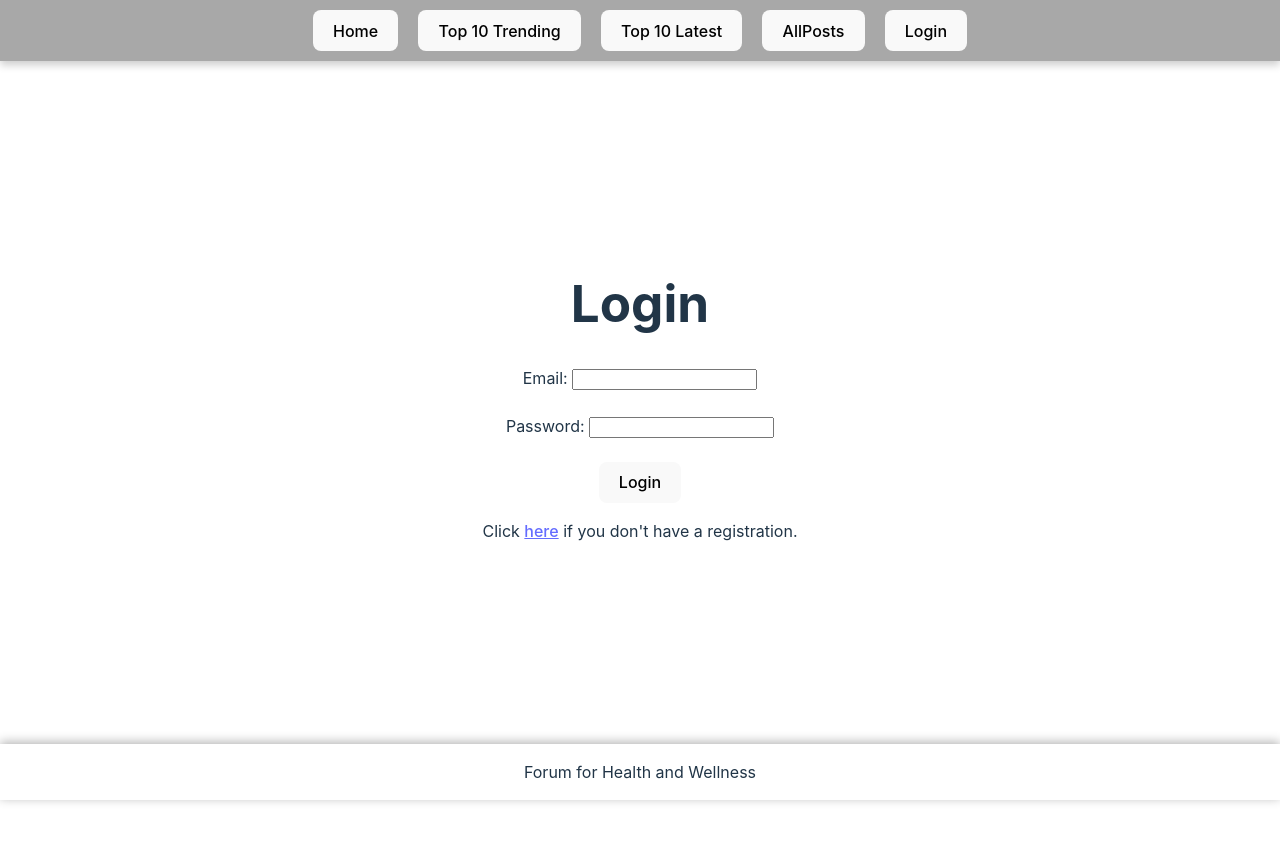
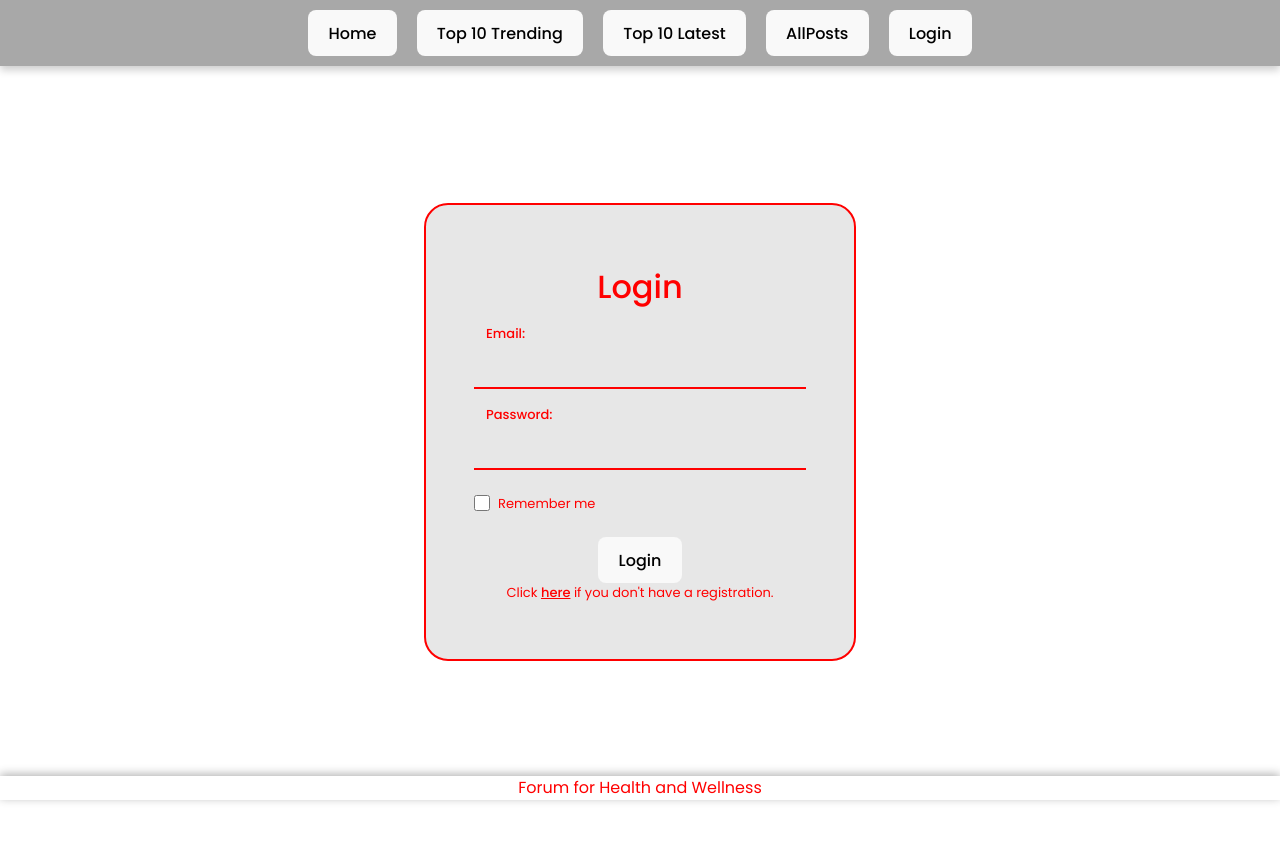
Before and after one commit to Alpha-55-JS-Web-Programming/React-Team-Project, a React (Vite) app in the folder forum/forum/: page /login in a window 1280 px wide. Shown: the top 842 px of the page. Before the commit the page ends 800 px from the top, so only its background shows below. Built offline with nearby package versions, Linux system fonts and the light colour scheme; no server answers.

Commit message:
add new Login/css code on Login.jsx page

```diff
--- /dev/null
+++ b/forum/forum/src/views/Login/Login.css
@@ -0,0 +1,195 @@
+/*=============== GOOGLE FONTS ===============*/
+@import url("https://fonts.googleapis.com/css2?family=Poppins:wght@400;500&display=swap");
+/*=============== VARIABLES CSS ===============*/
+:root {
+  /*========== Colors ==========*/
+  /*Color mode HSL(hue, saturation, lightness)*/
+  --white-color: hsl(0, 100%, 50%);
+  --black-color: hsl(0, 0%, 0%);
+  /*========== Font and typography ==========*/
+  /*.5rem = 8px | 1rem = 16px ...*/
+  --body-font: "Poppins", sans-serif;
+  --h1-font-size: 1.75rem;
+  --normal-font-size: 1rem;
+  --small-font-size: .813rem;
+  /*========== Font weight ==========*/
+  --font-medium: 500;
+}
+
+/*=============== BASE ===============*/
+* {
+  box-sizing: border-box;
+  padding: 0;
+  margin: 0;
+}
+
+body,
+input,
+button {
+  font-size: var(--normal-font-size);
+  font-family: var(--body-font);
+}
+
+body {
+  color: var(--white-color);
+}
+
+input,
+button {
+  border: none;
+  outline: none;
+}
+
+a {
+  text-decoration: none;
+}
+
+img {
+  max-width: 100%;
+  height: auto;
+}
+
+/*=============== LOGIN ===============*/
+.login {
+  position: relative;
+  height: 100vh;
+  display: grid;
+  align-items: center;
+}
+.login__img {
+  position: absolute;
+  width: 100%;
+  height: 100%;
+  object-fit: cover;
+  object-position: center;
+}
+.login__form {
+  position: relative;
+  background-color: hsla(0, 2%, 10%, 0.1);
+  border: 2px solid var(--white-color);
+  margin-inline: 1.5rem;
+  padding: 2.5rem 1.5rem;
+  border-radius: 1rem;
+  backdrop-filter: blur(8px);
+}
+.login__title {
+  text-align: center;
+  font-size: var(--h1-font-size);
+  font-weight: var(--font-medium);
+  margin-bottom: 2rem;
+}
+.login__content, .login__box {
+  display: grid;
+}
+.login__content {
+  row-gap: 1.75rem;
+  margin-bottom: 1.5rem;
+}
+.login__box {
+  grid-template-columns: max-content 1fr;
+  align-items: center;
+  column-gap: 0.75rem;
+  border-bottom: 2px solid var(--white-color);
+}
+.login__icon, .login__eye {
+  font-size: 1.25rem;
+}
+.login__input {
+  width: 100%;
+  padding-block: 0.8rem;
+  background: none;
+  color: var(--white-color);
+  position: relative;
+  z-index: 1;
+}
+.login__box-input {
+  position: relative;
+}
+.login__label {
+  position: absolute;
+  left: 0;
+  top: 13px;
+  font-weight: var(--font-medium);
+  transition: top 0.3s, font-size 0.3s;
+}
+.login__eye {
+  position: absolute;
+  right: 0;
+  top: 18px;
+  z-index: 10;
+  cursor: pointer;
+}
+.login__box:nth-child(2) input {
+  padding-right: 1.8rem;
+}
+.login__check, .login__check-group {
+  display: flex;
+  align-items: center;
+  justify-content: space-between;
+}
+.login__check {
+  margin-bottom: 1.5rem;
+}
+.login__check-label, .login__forgot, .login__register {
+  font-size: var(--small-font-size);
+}
+.login__check-group {
+  column-gap: 0.5rem;
+}
+.login__check-input {
+  width: 16px;
+  height: 16px;
+}
+.login__forgot {
+  color: var(--white-color);
+}
+.login__forgot:hover {
+  text-decoration: underline;
+}
+.login__button {
+  width: 100%;
+  padding: 1rem;
+  border-radius: 0.5rem;
+  background-color: var(--white-color);
+  font-weight: var(--font-medium);
+  cursor: pointer;
+  margin-bottom: 2rem;
+}
+.login__register {
+  text-align: center;
+}
+.login__register a {
+  color: var(--white-color);
+  font-weight: var(--font-medium);
+}
+.login__register a:hover {
+  text-decoration: underline;
+}
+
+/* Input focus move up label */
+.login__input:focus + .login__label {
+  top: -12px;
+  font-size: var(--small-font-size);
+}
+
+/* Input focus sticky top label */
+.login__input:not(:placeholder-shown).login__input:not(:focus) + .login__label {
+  top: -12px;
+  font-size: var(--small-font-size);
+}
+
+/*=============== BREAKPOINTS ===============*/
+/* For medium devices */
+@media screen and (min-width: 576px) {
+  .login {
+    justify-content: center;
+  }
+  .login__form {
+    width: 432px;
+    padding: 4rem 3rem 3.5rem;
+    border-radius: 1.5rem;
+  }
+  .login__title {
+    font-size: 2rem;
+  }
+}
--- a/forum/forum/src/views/Login/Login.jsx
+++ b/forum/forum/src/views/Login/Login.jsx
@@ -3,6 +3,7 @@ import { Link, useLocation, useNavigate } from "react-router-dom";
 import Button from "../../components/Button/Button";
 import { AppContext } from "../../Context/AppContext";
 import { loginUser } from "../../services/auth.service";
+import "./Login.css";
 
 export default function Login() {
   const { user, setContext } = useContext(AppContext);
@@ -34,16 +35,57 @@ export default function Login() {
   };
 
   return (
-    <div>
-      <h1>Login</h1>
-      <label htmlFor="email">Email: </label>
-      <input value={form.email} onChange={updateForm("email")} type="text" id="email" name="email"/>
-      <br /><br />
-      <label htmlFor="password">Password: </label>
-      <input value={form.password} onChange={updateForm("password")} type="text" id="password" name="password"/>
-      <br /><br />
-      <Button onClick={login}>Login</Button>
-      <p>Click{" "}<Link to="/register" style={{ textDecoration: "underline" }}>here</Link>{" "}if you don't have a registration.</p>
+    // <div class="login__form">
+    //   <h1 class="login__title">Login</h1>
+    //   <div class="login__box-input">
+    //     <input value={form.email} onChange={updateForm("email") } type="text" id="email" name="email" class="login__input" />
+    //     <label htmlFor="email" class="login__label">Email: </label>
+    //   </div>
+    //   <label htmlFor="password" >Password: </label>
+    //   <input value={form.password} onChange={updateForm("password")} type="text" id="password" name="password"/>
+    //   <br /><br />
+    //   <Button onClick={login}>Login</Button>
+    //   <p>Click{" "}<Link to="/register" style={{ textDecoration: "underline" }}>here</Link>{" "}if you don't have a registration.</p>
+    // </div>
+
+    <div className="login">
+      {/* <img src={loginBackground} alt="login background" className="login__background" /> */}
+      <div action="" className="login__form">
+        <h1 className="login__title">Login</h1>
+
+        <div className="login__content">
+          <div className="login__box">
+            <i className="ri-user-3-line login__icon"></i>
+
+            <div className="login__box-input">
+              <input value={form.email} onChange={updateForm("email")} type="text" id="email" name="email" className="login__input" />
+              <label htmlFor="email" className="login__label">Email: </label>
+            </div>
+          </div>
+
+          <div className="login__box">
+            <i className="ri-lock-2-line login__icon"></i>
+
+            <div className="login__box-input">
+              <input value={form.password} onChange={updateForm("password")} type="text" required className="login__input" id="password" name="password" />
+              <label htmlFor="password" className="login__label"> Password: </label>
+              <i className="ri-eye-off-line login__eye" id="login-eye"></i>
+            </div>
+          </div>
+        </div>
+
+        <div className="login__check">
+          <div className="login__check-group">
+            <input type="checkbox" className="login__check-input" id="login-check" />
+            <label type="login-check" className="login__check-label"> Remember me </label>
+          </div>
+        </div>
+
+        <Button onClick={login} className="login__button">Login</Button>
+        <p className="login__register">Click{" "}<Link to="/register" style={{ textDecoration: "underline" }}>here</Link>{" "}
+          if you don't have a registration.
+        </p>
+      </div>
     </div>
   );
 }
```
